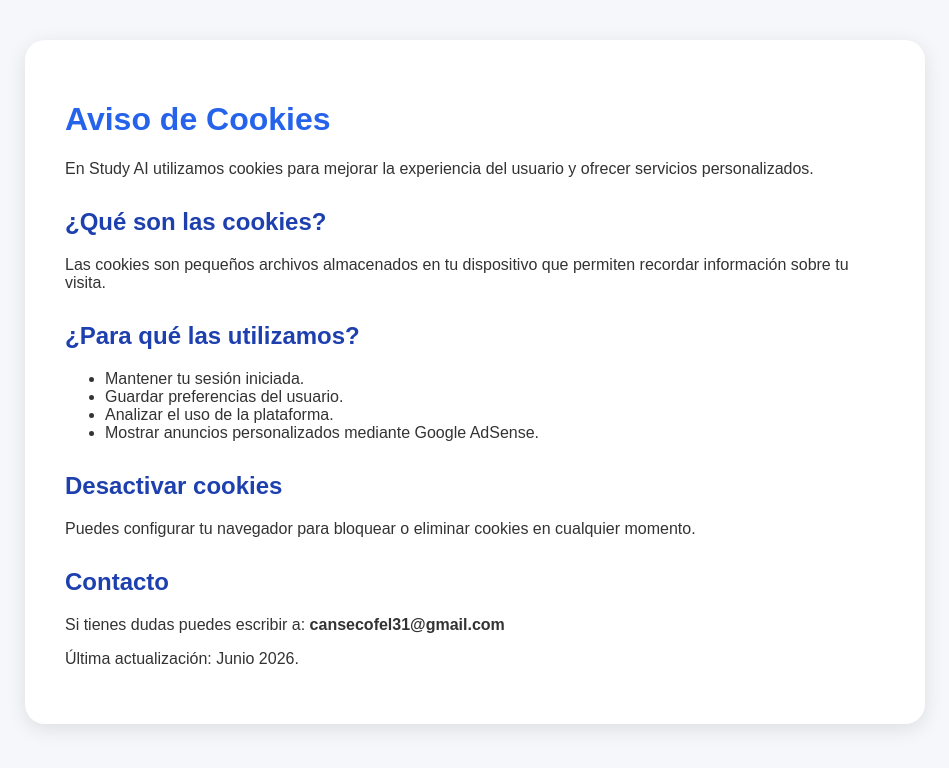
After one commit to cansecofel31-sys/study-ai, a Flask app: page /cookies in a window 1280 px wide. The commit adds this page. Shown: the top 768 px of the page, without its empty margins (165-1114 px from the left). Run offline with Flask 3, Linux system fonts and the light colour scheme.

Commit message:
Agregando aviso de cookies

```diff
--- a/app.py
+++ b/app.py
@@ -896,6 +896,11 @@ def terminos():
 
     return render_template("terminos.html")
 
+@app.route("/cookies")
+def cookies():
+
+    return render_template("cookies.html")
+
 if __name__ == "__main__":
     crear_base_datos()
     app.run(debug=True, port=5000)
--- /dev/null
+++ b/templates/cookies.html
@@ -0,0 +1,115 @@
+<!DOCTYPE html>
+<html lang="es">
+
+<head>
+
+<meta charset="UTF-8">
+
+<title>Aviso de Cookies - Study AI</title>
+
+<style>
+
+body{
+
+font-family:Arial,sans-serif;
+background:#f5f7fb;
+max-width:900px;
+margin:auto;
+padding:40px;
+color:#333;
+
+}
+
+.contenedor{
+
+background:white;
+padding:40px;
+border-radius:20px;
+box-shadow:0 5px 20px rgba(0,0,0,0.1);
+
+}
+
+h1{
+
+color:#2563eb;
+
+}
+
+h2{
+
+margin-top:30px;
+color:#1e40af;
+
+}
+
+</style>
+
+</head>
+
+<body>
+
+<div class="contenedor">
+
+<h1>Aviso de Cookies</h1>
+
+<p>
+
+En Study AI utilizamos cookies para mejorar la experiencia del usuario y ofrecer servicios personalizados.
+
+</p>
+
+<h2>¿Qué son las cookies?</h2>
+
+<p>
+
+Las cookies son pequeños archivos almacenados en tu dispositivo que permiten recordar información sobre tu visita.
+
+</p>
+
+<h2>¿Para qué las utilizamos?</h2>
+
+<ul>
+
+<li>Mantener tu sesión iniciada.</li>
+
+<li>Guardar preferencias del usuario.</li>
+
+<li>Analizar el uso de la plataforma.</li>
+
+<li>Mostrar anuncios personalizados mediante Google AdSense.</li>
+
+</ul>
+
+<h2>Desactivar cookies</h2>
+
+<p>
+
+Puedes configurar tu navegador para bloquear o eliminar cookies en cualquier momento.
+
+</p>
+
+<h2>Contacto</h2>
+
+<p>
+
+Si tienes dudas puedes escribir a:
+
+<b>
+
+cansecofel31@gmail.com
+
+</b>
+
+</p>
+
+<p>
+
+Última actualización: Junio 2026.
+
+</p>
+
+</div>
+
+</body>
+
+</html>
```
Also changed, not shown: templates/login.html (+11 -0 lines).
